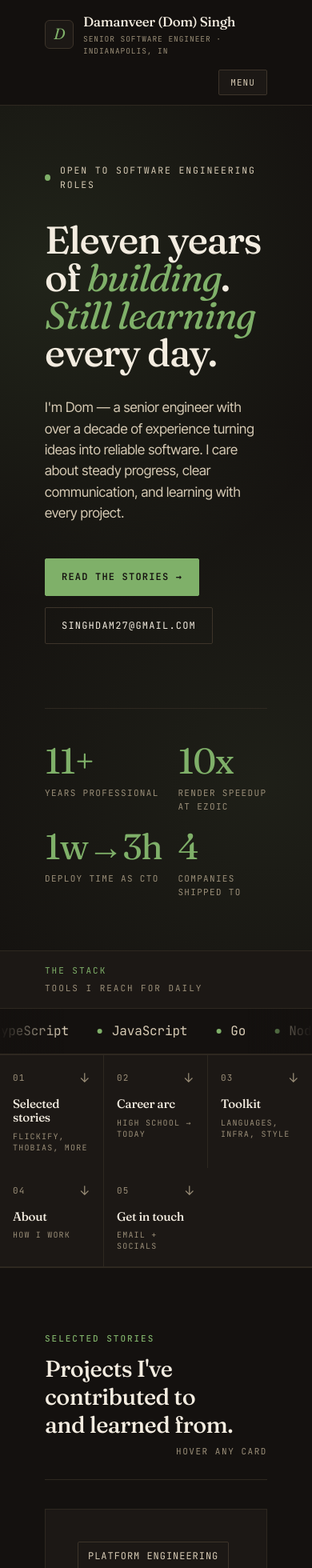
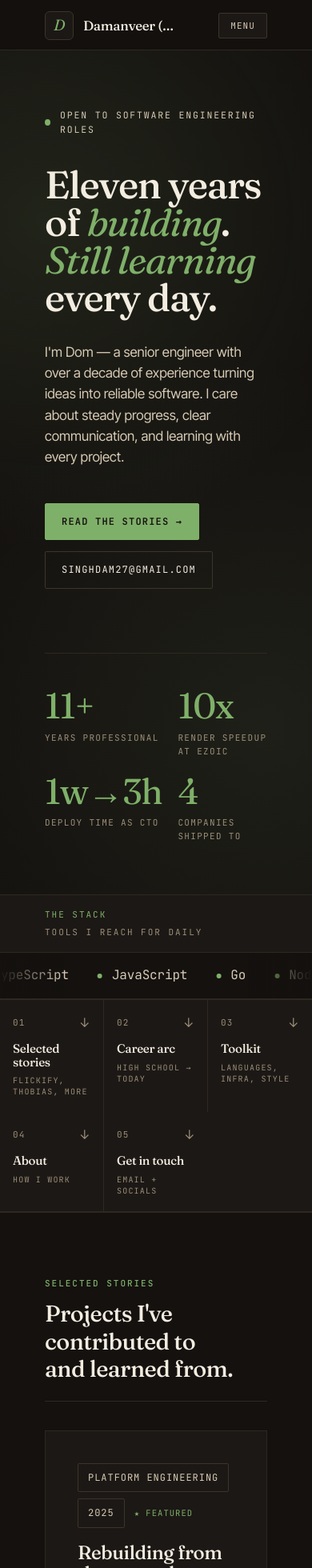
Before and after one commit to dsingh80/personal-website-frontend, a Vue app: page / in a window 390 px wide. Shown: the top 1960 px of the page at 80% size. Built offline with nearby package versions, Linux system fonts and the light colour scheme.

Commit message:
refine mobile navigation and section spacing
Improve small-screen behavior by cleaning up the expanded header menu, removing desktop hover-only hints, and increasing timeline card breathing room while updating the page title.

```diff
--- a/index.html
+++ b/index.html
@@ -14,7 +14,7 @@
       rel="stylesheet"
       href="https://fonts.googleapis.com/css2?family=Fraunces:ital,opsz,wght@0,9..144,400;0,9..144,500;0,9..144,600;1,9..144,400&family=Inter+Tight:ital,wght@0,400;0,500;0,600;0,700;1,400&family=JetBrains+Mono:ital,wght@0,400;0,500;0,600&display=swap"
     />
-    <title>Dom Singh</title>
+    <title>Damanveer (Dom) Singh - Senior Software Engineer</title>
   </head>
   <body id="top">
     <div id="app"></div>
--- a/src/components/home/StoryArticlesSection.vue
+++ b/src/components/home/StoryArticlesSection.vue
@@ -26,7 +26,6 @@ function getStoryStack(story: HomeStory): string[] {
           <p class="kicker">Selected stories</p>
           <h2 class="stories-section__h2">Projects I've contributed to and learned from.</h2>
         </div>
-        <p class="stories-section__hint mono">Hover any card</p>
       </div>
 
       <!-- Featured lead card -->
@@ -106,17 +105,6 @@ function getStoryStack(story: HomeStory): string[] {
   font-size: clamp(1.8rem, 3.5vw, 2.75rem);
   margin-top: 12px;
   letter-spacing: -0.02em;
-}
-
-.stories-section__hint {
-  margin: 0;
-  font-size: 11px;
-  letter-spacing: 0.14em;
-  text-transform: uppercase;
-  color: var(--ink-3);
-  white-space: nowrap;
-  align-self: flex-end;
-  padding-bottom: 4px;
 }
 
 /* Lead card */
--- a/src/components/home/TimelineSection.vue
+++ b/src/components/home/TimelineSection.vue
@@ -100,8 +100,17 @@ defineProps<{
   }
   .tl-row {
     grid-template-columns: 1fr;
-    gap: 0.25rem;
-    padding: 0.9rem 0;
+    gap: 0.6rem;
+    padding: 1.1rem 0.85rem;
+    align-items: start;
+  }
+  .tl-headline {
+    line-height: 1.3;
+  }
+  .tl-detail {
+    opacity: 1;
+    max-height: none;
+    margin-top: 0.25rem;
   }
   .tl-num {
     display: none;
--- a/src/styles/baseline-patterns.css
+++ b/src/styles/baseline-patterns.css
@@ -561,26 +561,58 @@
 }
 
 @media (max-width: 520px) {
+  .nav-bar__inner {
+    flex-wrap: wrap;
+    align-items: center;
+    row-gap: 10px;
+  }
+  .brand-block {
+    flex: 1 1 calc(100% - 112px);
+    min-width: 0;
+    max-width: calc(100% - 112px);
+  }
+  .brand-text {
+    min-width: 0;
+  }
+  .brand {
+    display: block;
+    white-space: nowrap;
+    overflow: hidden;
+    text-overflow: ellipsis;
+  }
   .nav-toggle {
     display: inline-flex;
-    margin-left: auto;
+    margin-left: 0;
+    flex: 0 0 auto;
   }
   .nav-links {
     display: none;
     width: 100%;
     flex-basis: 100%;
     flex-direction: column;
-    align-items: flex-end;
-    gap: 1rem;
+    align-items: stretch;
+    gap: 0.7rem;
     order: 10;
-    padding-top: 0.35rem;
-    padding-bottom: 0.15rem;
+    margin-top: 2px;
+    padding-top: 0.75rem;
+    padding-bottom: 0.35rem;
+    border-top: 1px solid var(--line);
   }
   .nav-bar--open .nav-links {
     display: flex;
   }
+  .nav-links a {
+    width: 100%;
+    text-align: left;
+    padding: 0.25rem 0;
+  }
+  .nav-links .nav-cta {
+    margin-top: 0.25rem;
+    text-align: center;
+    padding: 12px 14px;
+  }
   .brand-meta {
-    font-size: 9.5px;
+    display: none;
   }
 }
 
```
Also changed, not shown: 1 other file (tests, documents, lock files or other folders).
